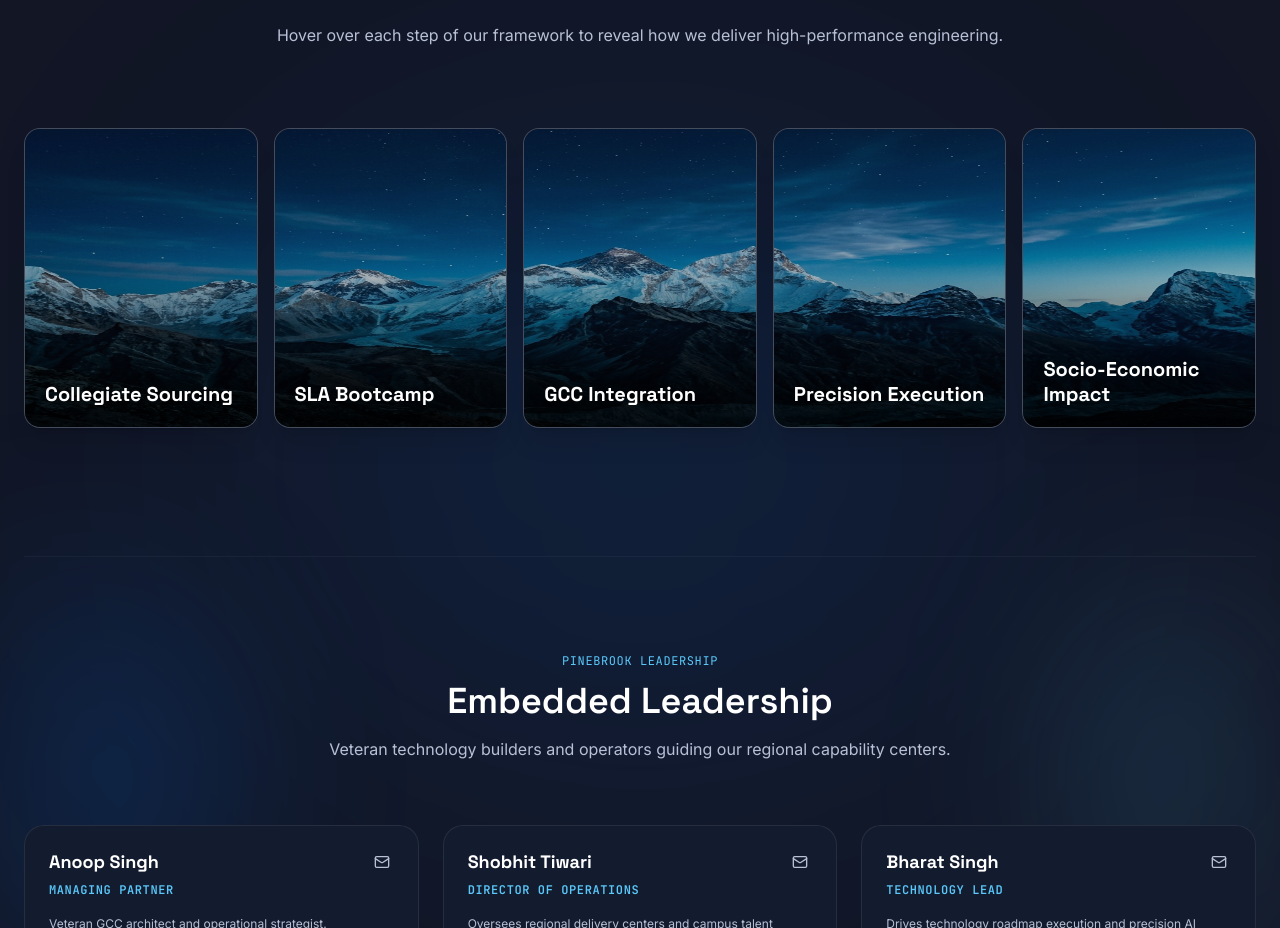
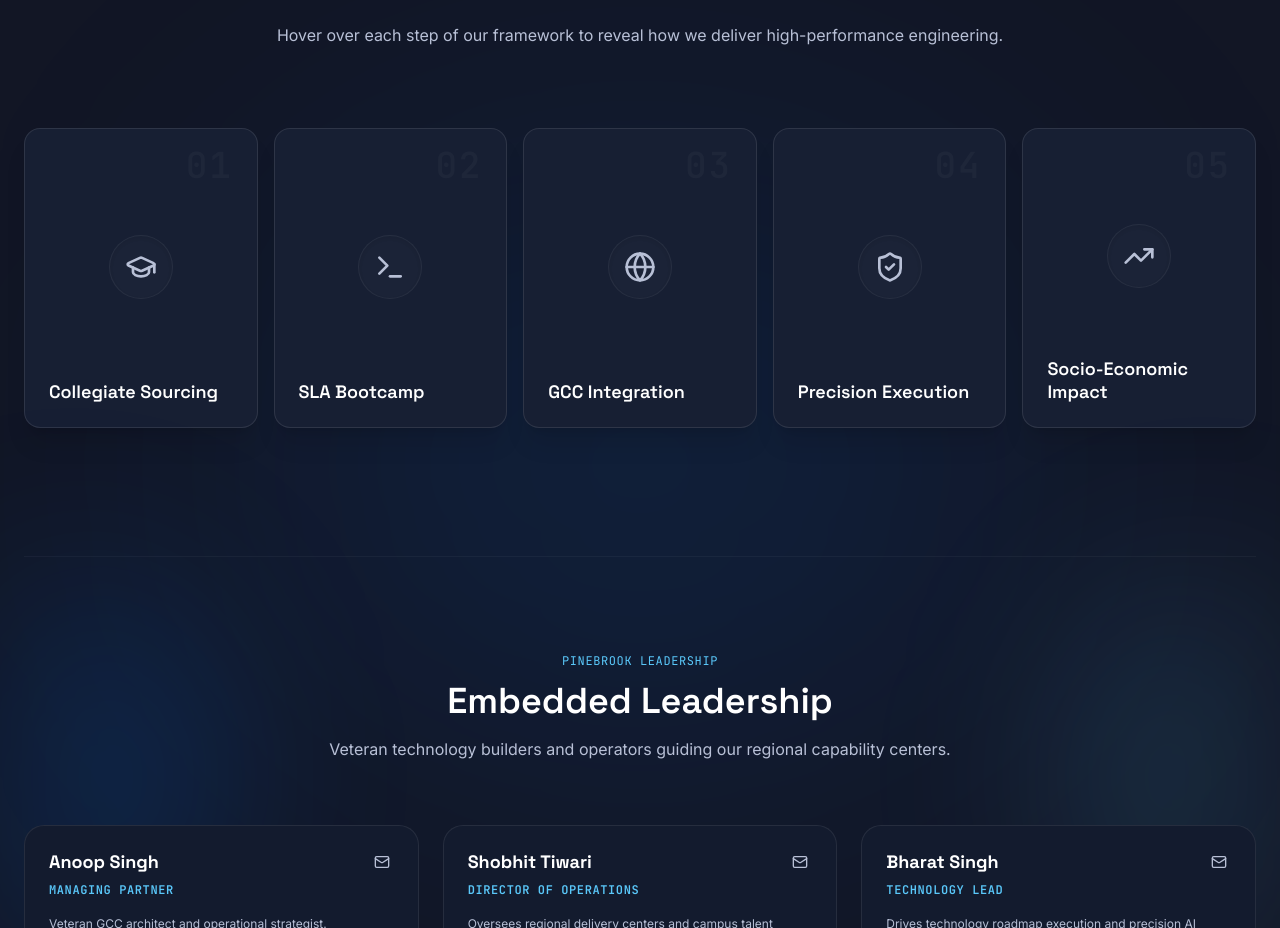
Before and after one commit to PineBrook/website, a React (Vite) app: page /mission in a window 1280 px wide. Shown: the part 966-1894 px from the top of the page. Built offline with nearby package versions, Linux system fonts and the light colour scheme.

Commit message:
style: replace panoramic Himalayan split images in cards with premium Lucide icons and step indicators

```diff
--- a/src/components/Story.tsx
+++ b/src/components/Story.tsx
@@ -1,5 +1,5 @@
 import { motion } from "motion/react";
-import { Mail } from "lucide-react";
+import { Mail, GraduationCap, Terminal, Globe, ShieldCheck, TrendingUp } from "lucide-react";
 
 export function Story() {
   const leaders = [
@@ -27,31 +27,31 @@ export function Story() {
     {
       step: "01",
       title: "Collegiate Sourcing",
-      image: "https://images.unsplash.com/photo-1523050854058-8df90110c9f1?q=80&w=400&auto=format&fit=crop",
+      icon: GraduationCap,
       desc: "Partnering directly with leading regional universities in Uttarakhand to identify and onboard top-tier engineering talent directly from campus."
     },
     {
       step: "02",
       title: "SLA Bootcamp",
-      image: "https://images.unsplash.com/photo-1517694712202-14dd9538aa97?q=80&w=400&auto=format&fit=crop",
+      icon: Terminal,
       desc: "An intensive technical boot camp focused on enterprise standards, production AI pipelines, and strict operations governance."
     },
     {
       step: "03",
       title: "GCC Integration",
-      image: "https://images.unsplash.com/photo-1497366216548-37526070297c?q=80&w=400&auto=format&fit=crop",
+      icon: Globe,
       desc: "Transitioning graduates into active Global Capability Centres with secure integrations, structured oversight, and redundant operations."
     },
     {
       step: "04",
       title: "Precision Execution",
-      image: "https://images.unsplash.com/photo-1451187580459-43490279c0fa?q=80&w=400&auto=format&fit=crop",
+      icon: ShieldCheck,
       desc: "Enforcing strict ITIL governance and robust cybersecurity protocols, assuring 98% SLA compliance for complex enterprise integrations."
     },
     {
       step: "05",
       title: "Socio-Economic Impact",
-      image: "https://images.unsplash.com/photo-1464822759023-fed622ff2c3b?q=80&w=400&auto=format&fit=crop",
+      icon: TrendingUp,
       desc: "Establishing high-value technical careers in Uttarakhand, preventing brain drain and reverse migration while building regional ecosystems."
     }
   ];
@@ -119,7 +119,9 @@ export function Story() {
 
           {/* 1x5 Horizontal Grid with 3D Flip Effect */}
           <div className="grid grid-cols-1 sm:grid-cols-2 lg:grid-cols-5 gap-4 [perspective:1000px]">
-            {blueprintSteps.map((step, idx) => (
+            {blueprintSteps.map((step, idx) => {
+              const Icon = step.icon;
+              return (
                 <motion.div
                   key={idx}
                   initial={{ opacity: 0, y: 20 }}
@@ -131,16 +133,22 @@ export function Story() {
                   {/* Card Inner Container for 3D rotation */}
                   <div className="absolute inset-0 w-full h-full rounded-2xl transition-transform duration-700 [transform-style:preserve-3d] group-hover:[transform:rotateY(180deg)] shadow-xl">
 
-                  {/* 1. FRONT SIDE: Sharp Panoramic Split Image */}
-                  <div className="absolute inset-0 w-full h-full rounded-2xl bg-brand-surface-container border border-white/20 overflow-hidden [backface-visibility:hidden] flex flex-col justify-end">
-                    {/* Background Image (Shared Panoramic split) */}
-                    <div className={`absolute inset-0 w-full h-full opacity-80 group-hover:opacity-100 transition-opacity duration-300 card-split-bg-${idx}`} />
-                    {/* Vignette mask overlay */}
-                    <div className="absolute inset-0 bg-gradient-to-t from-black/80 via-black/10 to-transparent z-0" />
+                    {/* 1. FRONT SIDE: Premium Glassmorphic Card with Icon */}
+                    <div className="absolute inset-0 w-full h-full rounded-2xl bg-brand-surface-container border border-white/10 overflow-hidden [backface-visibility:hidden] flex flex-col justify-between p-6 hover:border-brand-primary/40 transition-colors duration-300">
+                      {/* Step count indicator */}
+                      <span className="font-mono text-4xl font-extrabold text-white/[0.03] tracking-wider absolute top-4 right-6 group-hover:text-brand-primary/10 transition-colors duration-300 select-none">{step.step}</span>
 
-                    {/* Title directly on vignette backdrop */}
-                    <div className="absolute inset-x-0 bottom-0 p-5 z-10">
-                      <h3 className="text-lg md:text-xl font-display font-bold text-white leading-tight drop-shadow-[0_2px_8px_rgba(0,0,0,0.9)]">{step.title}</h3>
+                      {/* Center Icon */}
+                      <div className="flex-grow flex items-center justify-center relative">
+                        <div className="w-16 h-16 rounded-full bg-white/[0.02] border border-white/5 flex items-center justify-center relative group-hover:border-brand-primary/30 group-hover:bg-brand-primary/15 transition-all duration-500 shadow-inner">
+                          <div className="absolute inset-0 rounded-full bg-brand-primary/0 blur-md group-hover:bg-brand-primary/20 transition-all duration-500" />
+                          <Icon className="w-8 h-8 text-brand-text-muted group-hover:text-brand-secondary transition-colors duration-500 z-10" />
+                        </div>
+                      </div>
+
+                      {/* Card Title */}
+                      <div className="relative z-10">
+                        <h3 className="text-base md:text-lg font-display font-semibold text-white group-hover:text-brand-secondary transition-colors duration-300 leading-tight">{step.title}</h3>
                       </div>
                     </div>
 
@@ -160,7 +168,8 @@ export function Story() {
 
                   </div>
                 </motion.div>
-            ))}
+              );
+            })}
           </div>
 
         {/* 3. Leadership Section */}
```
Lines whose indentation alone changed are shown as unchanged.
